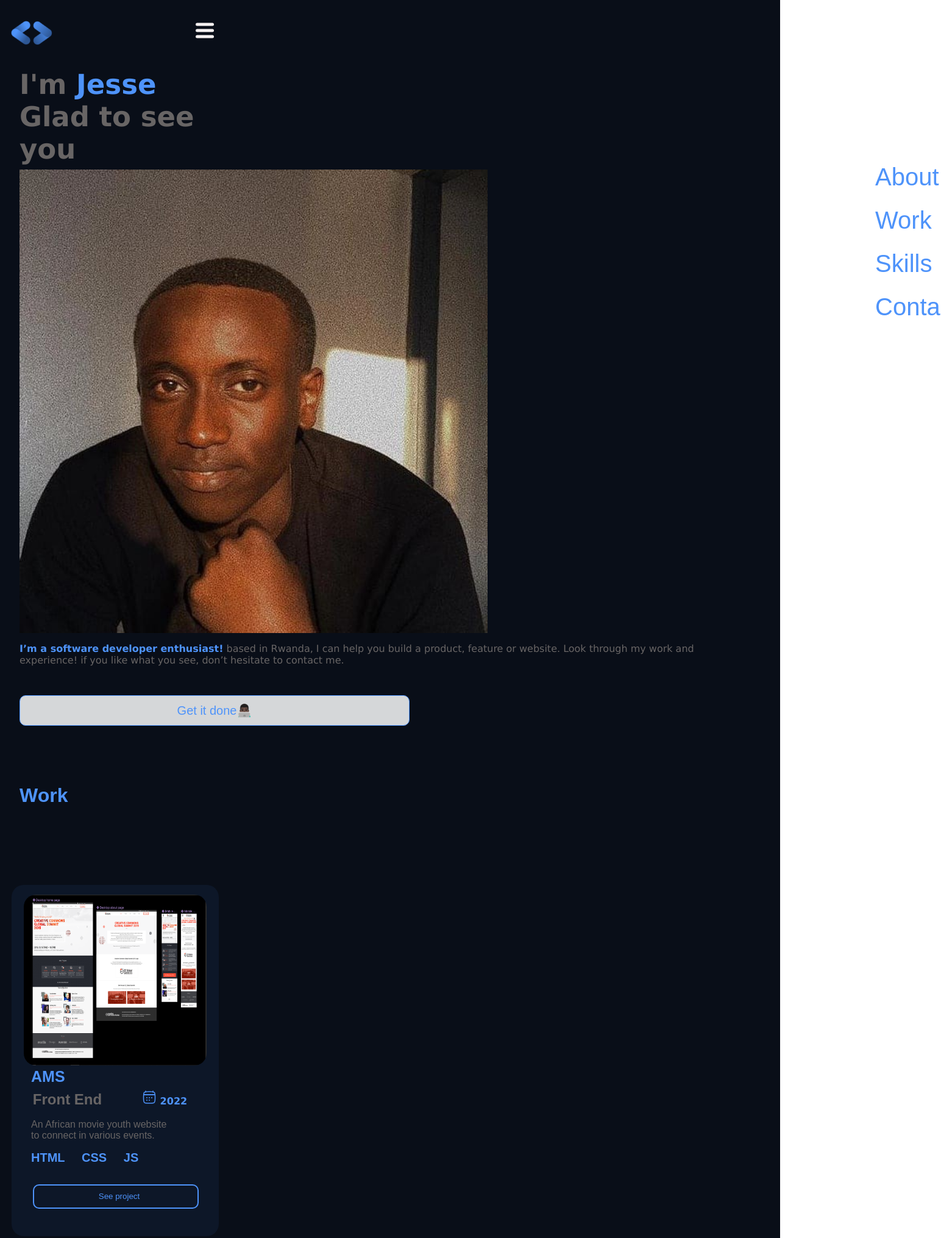
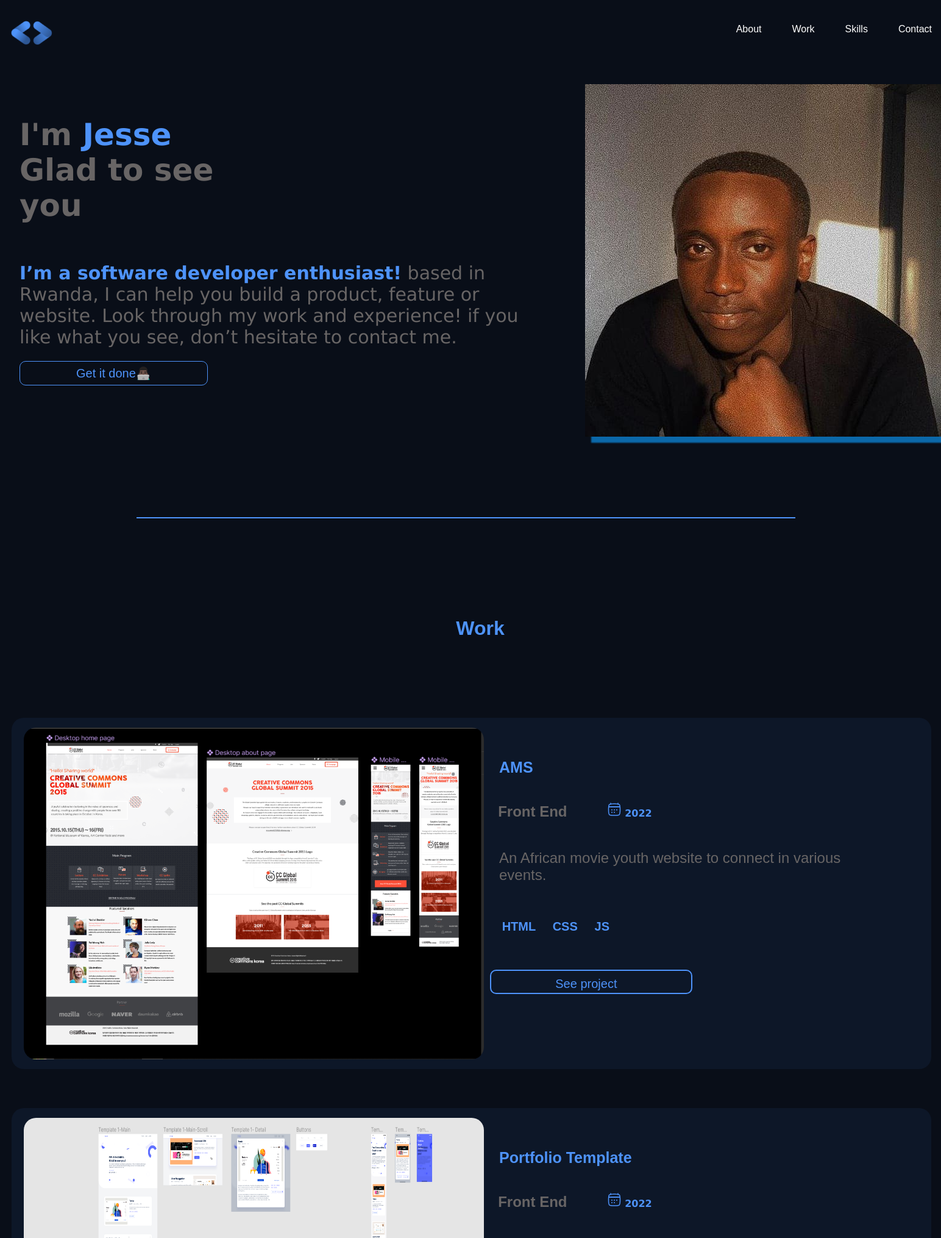
Before and after one commit to Jessekay/JesseDev, a website: page index.html in a window 1280 px wide. Shown: the top 2030 px of the page at 61% size, 1544 px wide, since content can reach past the window. Drawn offline with Linux system fonts and the light colour scheme.

Commit message:
modify index files

```diff
--- a/index.css
+++ b/index.css
@@ -42,6 +42,7 @@ a {
 }
 
 .socials {
+  display: block;
   padding: 0;
   margin: 0;
   position: relative;
@@ -154,6 +155,7 @@ a {
 
 .wrapper {
   background: #090e18;
+  width: fit-content;
 }
 
 h1 {
@@ -341,3 +343,243 @@ footer {
   font-size: 12px;
   margin-left: 7rem;
 }
+
+.img-profile {
+  display: none;
+}
+
+.desktop-menu {
+  display: none;
+}
+
+.btn-intro {
+  display: none;
+}
+
+hr {
+  display: none;
+}
+
+br {
+  display: none;
+}
+
+@media only screen and (min-width: 768px) {
+  * {
+    margin: 0;
+    padding: 0;
+    box-sizing: border-box;
+    text-decoration: none;
+  }
+
+  hr {
+    display: block;
+  }
+
+  br {
+    display: block;
+  }
+
+  .ham-menu {
+    display: none;
+  }
+
+  .off-screen-menu {
+    display: none;
+  }
+
+  .desktop-menu-wrap {
+    position: absolute;
+    top: 35px;
+    left: 90rem;
+    width: 100%;
+    display: flex;
+    justify-content: flex-end;
+  }
+
+  .desktop-menu {
+    display: grid;
+    grid-template-columns: repeat(4, auto);
+    gap: 20px;
+    list-style: none;
+  }
+
+  .desktop-menu li {
+    text-align: center;
+  }
+
+  .desktop-menu a {
+    color: white;
+    text-decoration: none;
+    padding: 10px 15px;
+    transition: all 0.5s ease-out;
+  }
+
+  .desktop-menu li a:hover {
+    color: #4e93fa;
+  }
+
+  .h1-desktop {
+    padding: 12rem 2rem 3rem 2rem;
+    font-size: 50px;
+  }
+
+  .intro {
+    font-size: 30px;
+    width: 60%;
+  }
+
+  .jesse {
+    display: none;
+  }
+
+  .sayHibtn {
+    display: none;
+  }
+
+  .btn-intro {
+    display: block;
+    width: 20%;
+    height: 40px;
+    font-size: 20px;
+    margin-top: -8rem;
+    margin-left: 2rem;
+    border: #4e93fa 1px solid;
+    border-radius: 10px;
+    color: #4e93fa;
+    background-color: #090e18;
+    transition: all 0.5s ease-out;
+  }
+
+  .btn-intro:hover {
+    color: white;
+    background: #4e93fa;
+  }
+
+  .img-profile {
+    display: block;
+    margin-top: -30rem;
+    margin-left: 60rem;
+  }
+
+  .img-responsive {
+    width: auto;
+    height: auto;
+    box-shadow: 10px 10px 2px rgba(12, 143, 231, 0.7);
+    transition: box-shadow 0.3s ease-out;
+  }
+
+  .img-responsive:hover {
+    box-shadow: 15px 15px 15px 15px rgba(12, 143, 231, 0.7);
+  }
+
+  hr {
+    border: 1px solid #4e93fa;
+    width: 70%;
+    margin-left: 14rem;
+  }
+
+  .socials-desktop {
+    display: grid;
+    grid-template-columns: repeat(4, auto);
+    padding: 2rem;
+    justify-content: center;
+  }
+
+  .work-cards {
+    display: none;
+  }
+
+  .desktop-cards {
+    display: flex;
+    justify-content: center;
+  }
+
+  .skills-list-desktop {
+    display: flex;
+    justify-content: center;
+  }
+
+  .contact-title-desktop {
+    display: flex;
+    justify-content: center;
+  }
+
+  .contact-text-desktop {
+    display: flex;
+    width: 40%;
+    font-size: 30px;
+    margin-left: 30rem;
+  }
+
+  .contact-email-desktop {
+    display: flex;
+    margin-left: 41.5rem;
+    font-size: 22px;
+  }
+
+  .card-desktop {
+    display: grid;
+    width: auto;
+    margin-right: 1rem;
+  }
+
+  .project-desktop {
+    margin-left: 50rem;
+    margin-top: -31rem;
+  }
+
+  .card-title {
+    display: none;
+  }
+
+  .card-title-desktop {
+    display: flex;
+    width: 70%;
+    padding: 0;
+    justify-content: space-evenly;
+    margin-left: 4.8rem;
+    margin-top: -27rem;
+  }
+
+  .card-title-desktop h2 {
+    margin-bottom: 2rem;
+  }
+
+  .details-desktop {
+    margin-left: 41rem;
+  }
+
+  .text-desktop {
+    display: flex;
+    margin-left: 50rem;
+    margin-top: -22rem;
+    font-size: 24px;
+    width: 40%;
+  }
+
+  .tech-desktop {
+    display: flex;
+    justify-content: flex-end;
+    margin-right: 33rem;
+    margin-top: -15rem;
+  }
+
+  .card-btn-desktop {
+    width: 22%;
+    margin-left: 52%;
+    margin-top: -10rem;
+    font-size: 20px;
+  }
+
+  .img-desktop {
+    width: 50%;
+    height: 34rem;
+  }
+
+  footer {
+    display: flex;
+    margin-left: 45rem;
+    margin-top: 2rem;
+  }
+}
--- a/index.html
+++ b/index.html
@@ -10,6 +10,14 @@
     <header class="menu-wrap">
     <nav class="nav-bar" id="nav-bar">
       <a href="#wrapper" class="logo"> <img src="./images/logo.png" alt="logo"> </a>
+
+      <ul class="desktop-menu desktop-menu-wrap">
+        <li><a href="#wrapper">About</a></li>
+        <li><a href="#work">Work</a></li>
+        <li><a href="#skills">Skills</a></li>
+        <li><a href="#contact">Contact</a></li>
+      </ul>
+
       <div class="off-screen-menu">
         <ul>
           <li><a href="#wrapper">About</a></li>
@@ -27,50 +35,59 @@
     </nav>
     </header>
   <section class="wrapper" id="wrapper">
-    <h1>I'm <b class="myName">Jesse</b> <br>Glad to see <br>you</h1>
+    <h1 class="h1-desktop">I'm <b class="myName">Jesse</b> <br>Glad to see <br>you</h1>
     <img src="./images/him.jpg" alt="Jesse" class="jesse">
     <p class="intro"> <b>I’m a software developer enthusiast!</b> based in Rwanda, I can help you build a product, feature or website. Look through my work and experience! if you like what you see, don’t hesitate to contact me. </p>
 
+    <div class="img-profile"><img src="./images/him.jpg" alt="Jesse" class="img-responsive"></div>
+    <button class="btn-intro">Get it done👨🏿‍💻</button>
+    <br><br><br><br><br><br><br><br><br><br><br><br>
+    <hr>
+    <br><br><br><br><br><br><br><br><br>
+
     <button class="sayHibtn">Get it done👨🏿‍💻</button>
+
+
     <section class="work" id="work">
-      <b class="work-cards">Work</b>
-      <div class="card-1">
-        <img src="./images/Screenshot (36).png" alt="" class="img-1">
-        <b class="project-1">AMS</b>
-        <div class="card-title">
-          <h2 class="details">Front End</h2> <img src="./icons/cal.svg" alt="yr" class="calendar"> <b class="year">2022</b>
+
+      <b class="work-cards desktop-cards">Work</b>
+      <div class="card-1 card-desktop">
+        <img src="./images/Screenshot (36).png" alt="" class="img-1 img-desktop">
+        <b class="project-1 project-desktop">AMS</b>
+        <div class="card-title card-title-desktop">
+          <h2 class="details details-desktop">Front End</h2> <img src="./icons/cal.svg" alt="yr" class="calendar"> <b class="year">2022</b>
         </div>
-        <p class="card-text">An African movie youth website
+        <p class="card-text text-desktop">An African movie youth website
           to connect in various events.</p>
-          <div class="html">HTML &nbsp;&nbsp;&nbsp; CSS &nbsp;&nbsp;&nbsp; JS</div>
-          <button class="card-btn"><a href="https://jessekay.github.io/AMS/" target="_blank">See project</a></button>
+          <div class="html tech-desktop">HTML &nbsp;&nbsp;&nbsp; CSS &nbsp;&nbsp;&nbsp; JS</div>
+          <button class="card-btn card-btn-desktop"><a href="https://jessekay.github.io/AMS/" target="_blank">See project</a></button>
       </div>
 
-      <div class="card-2">
-        <img src="./images/Screenshot (37).png" alt="" class="img-1">
-        <b class="project-1">Portfolio Template</b>
-        <div class="card-title">
-          <h2 class="details">Front End</h2> <img src="./icons/cal.svg" alt="yr" class="calendar"> <b class="year">2022</b>
+      <div class="card-2 card-desktop">
+        <img src="./images/Screenshot (37).png" alt="" class="img-1 img-desktop">
+        <b class="project-1 project-desktop">Portfolio Template</b>
+        <div class="card-title card-title-desktop">
+          <h2 class="details details-desktop">Front End</h2> <img src="./icons/cal.svg" alt="yr" class="calendar"> <b class="year">2022</b>
         </div>
-        <p class="card-text">A web developer portfolio
+        <p class="card-text text-desktop">A web developer portfolio
           template.</p>
-          <div class="html">HTML &nbsp;&nbsp;&nbsp; CSS &nbsp;&nbsp;&nbsp; JS</div>
-          <button class="card-btn"><a href="https://jessekay.github.io/My-portfolio/" target="_blank">See project</a></button>
+          <div class="html tech-desktop">HTML &nbsp;&nbsp;&nbsp; CSS &nbsp;&nbsp;&nbsp; JS</div>
+          <button class="card-btn card-btn-desktop"><a href="https://jessekay.github.io/My-portfolio/" target="_blank">See project</a></button>
       </div>
 
-      <div class="card-3">
-        <img src="./images/Screenshot (38).png" alt="" class="img-1">
-        <b class="project-1">PatrolIQ</b>
-        <div class="card-title">
-          <h2 class="details">UI/UX</h2> <img src="./icons/cal.svg" alt="yr" class="calendar"><b class="year">2024</b>
+      <div class="card-3 card-desktop">
+        <img src="./images/Screenshot (38).png" alt="" class="img-1 img-desktop">
+        <b class="project-1 project-desktop">PatrolIQ</b>
+        <div class="card-title card-title-desktop">
+          <h2 class="details details-desktop">UI/UX</h2> <img src="./icons/cal.svg" alt="yr" class="calendar"><b class="year">2024</b>
         </div>
-        <p class="card-text">An intelligent software solution designed to streamline security patrol operations</p>
-          <div class="html">Figma</div>
-          <button class="card-btn"><a href="https://www.figma.com/design/tUcWuhcKRxaJLHxDe3hzpm/Untitled?node-id=0-1&t=5D62WPVSUJbdok5D-1" target="_blank">See project</a></button>
+        <p class="card-text text-desktop">An intelligent software solution designed to streamline security patrol operations</p>
+          <div class="html tech-desktop">Figma</div>
+          <button class="card-btn card-btn-desktop"><a href="https://www.figma.com/design/tUcWuhcKRxaJLHxDe3hzpm/Untitled?node-id=0-1&t=5D62WPVSUJbdok5D-1" target="_blank">See project</a></button>
       </div>
     </section>
     <section class="skills" id="skills">
-      <b class="skills-list">Tech Skills</b>
+      <b class="skills-list skills-list-desktop">Tech Skills</b>
         <div class="skill-logos">
           <img src="./icons/html5.svg" alt="">
           <img src="./icons/css.svg" alt="">
@@ -79,13 +96,13 @@
         </div>
     </section>
     <section class="contact" id="contact">
-      <b class="contact-title">Contact</b>
-      <p class="contact-text">I’m currently looking for new opportunities to grow my tech experience, hit me up, and I will be in touch!
+      <b class="contact-title contact-title-desktop">Contact</b>
+      <p class="contact-text contact-text-desktop">I’m currently looking for new opportunities to grow my tech experience and open for advices, hit me up, and I will be in touch!
       </p>
-      <a href="" class="contact-email">kayjes00@gmail.com</a>
+      <a href="" class="contact-email contact-email-desktop">kayjes00@gmail.com</a>
       <br><br>
 
-      <div class="socials">
+      <div class="socials socials-desktop">
         <ul class="contact-socials">
           <li><a href="https://x.com/KayigireJesse" target="_blank"><img src="./icons/new-twitter.svg" alt="X" class="media"></a></li>
           <li><a href="mailto:kayjes00.com"><img src="./icons/mail.svg" alt="mail" class="media"></a></li>
```
